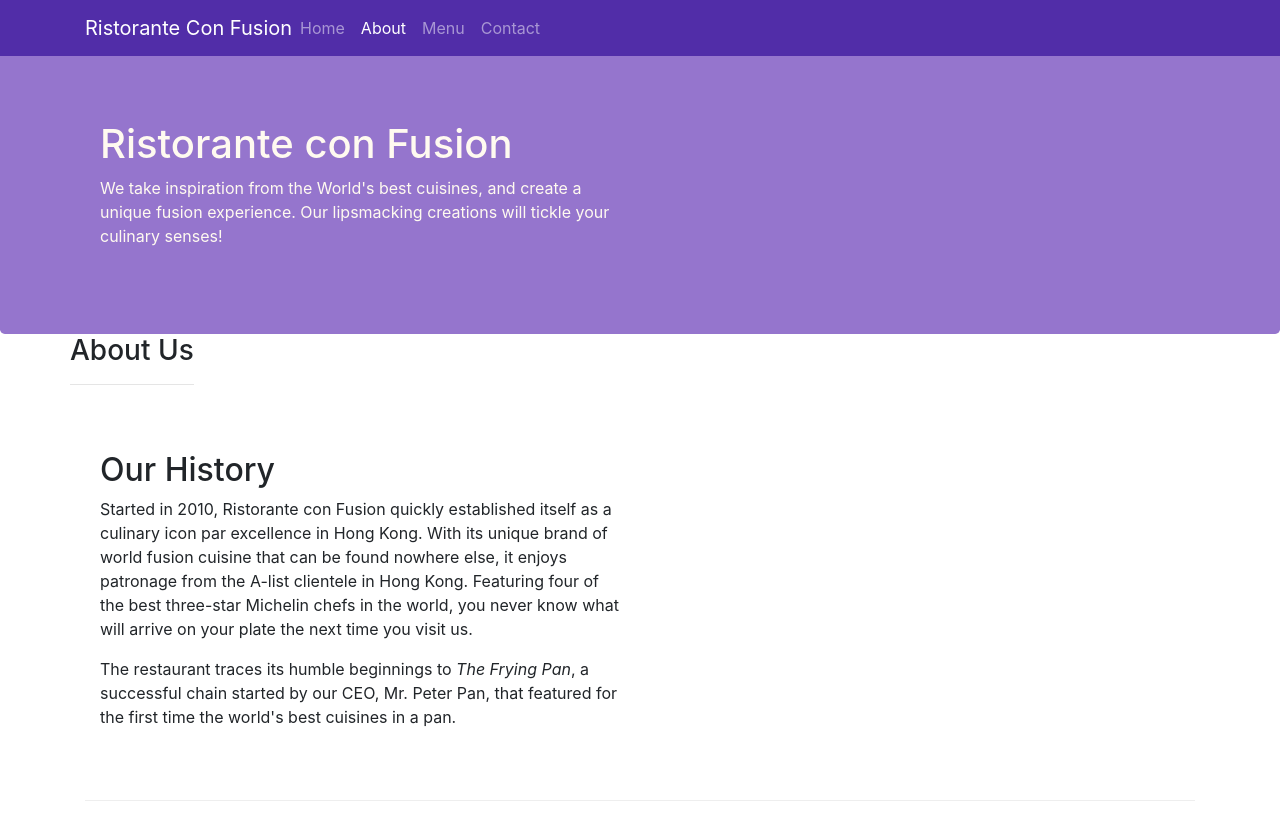
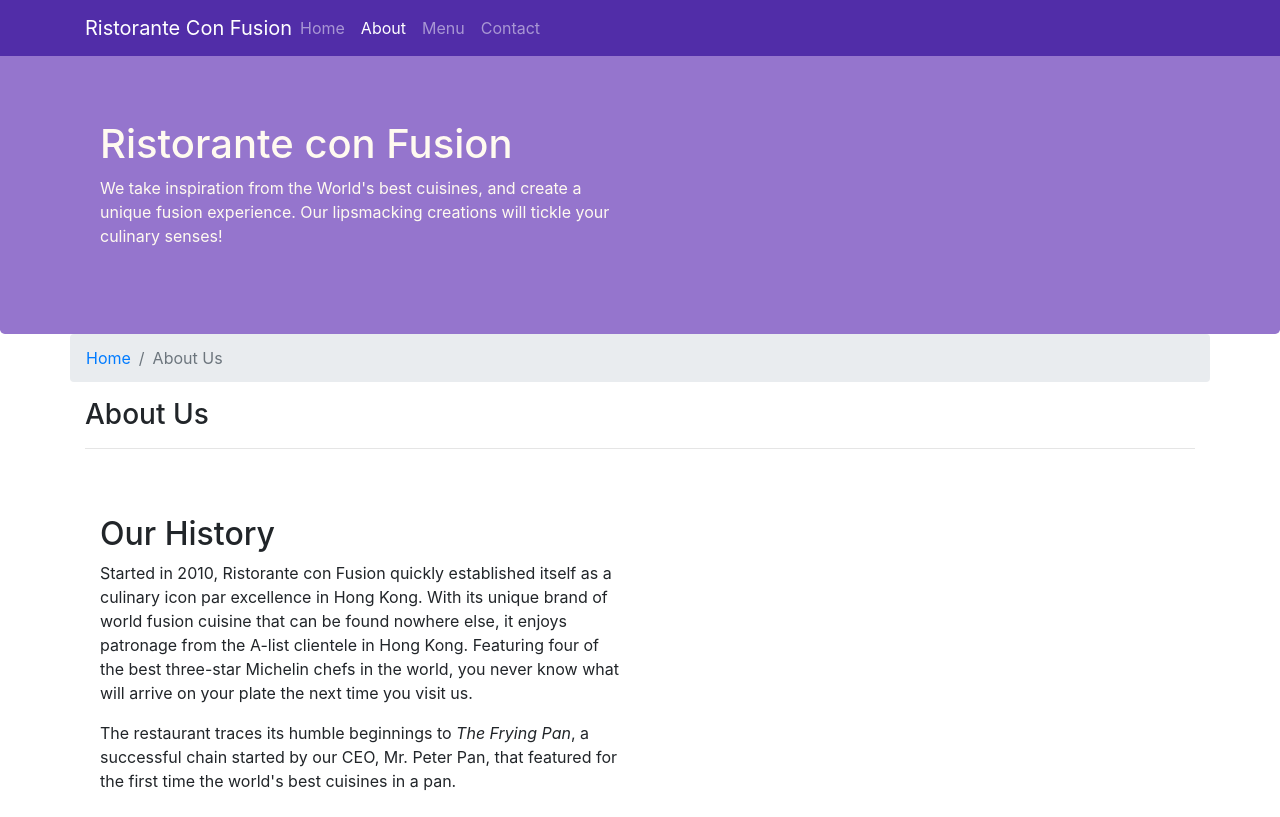
Before and after one commit to JT-77/Bootstrap4, a website: page aboutus.html in a window 1280 px wide. Shown: the top 817 px of the page. Drawn offline with nearby package versions, Linux system fonts and the light colour scheme.

Commit message:
breadcrumbs added

```diff
--- a/aboutus.html
+++ b/aboutus.html
@@ -47,7 +47,11 @@
 
     <div class="container">
         <div class="row">
-            <div>
+            <ol class="col-12 breadcrumb">
+                <li class="breadcrumb-item"><a href="/index.html">Home</a></li>
+                <li class="breadcrumb-item active">About Us</li>
+            </ol>
+            <div class="col-12">
                <h3>About Us</h3>
                <hr>
             </div>
```
